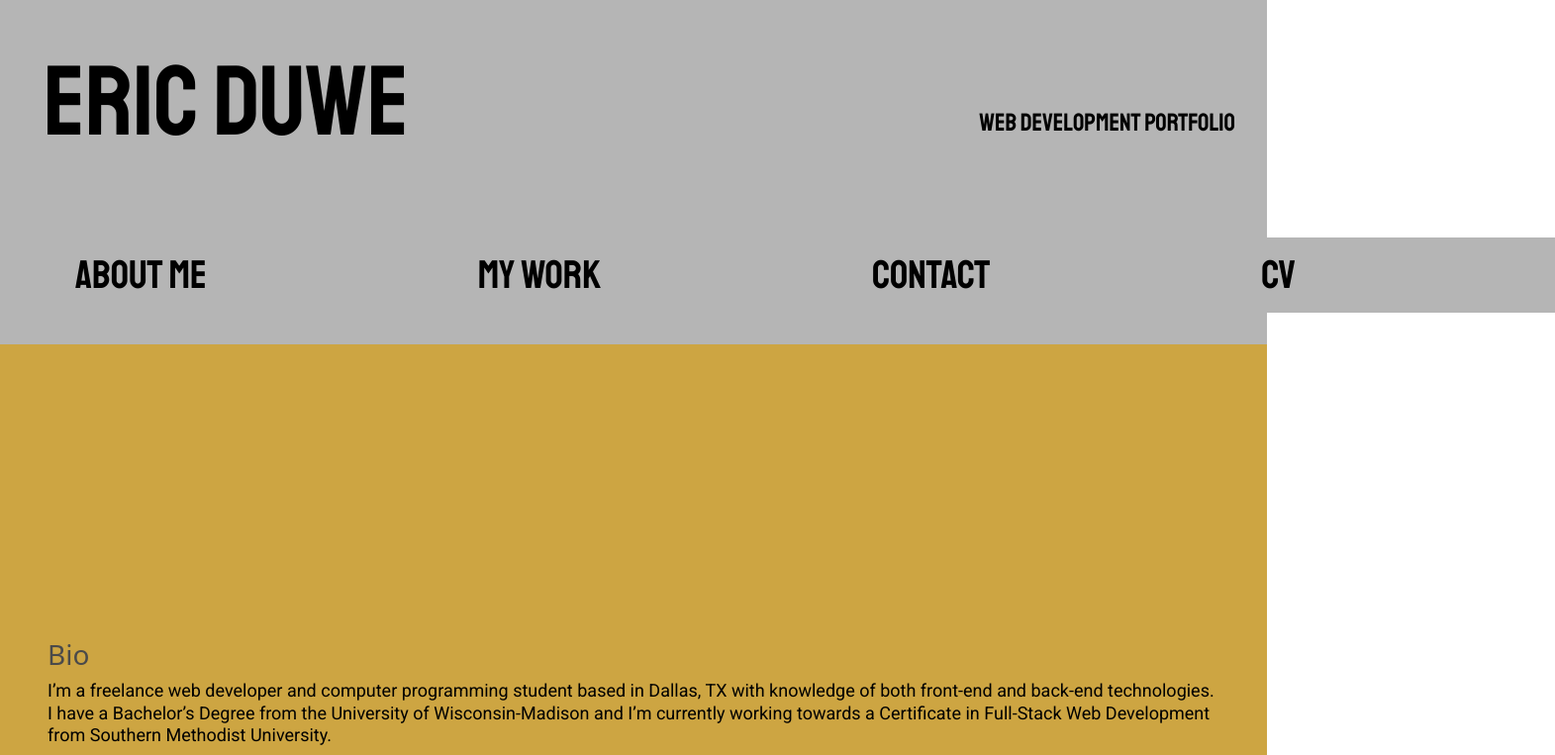
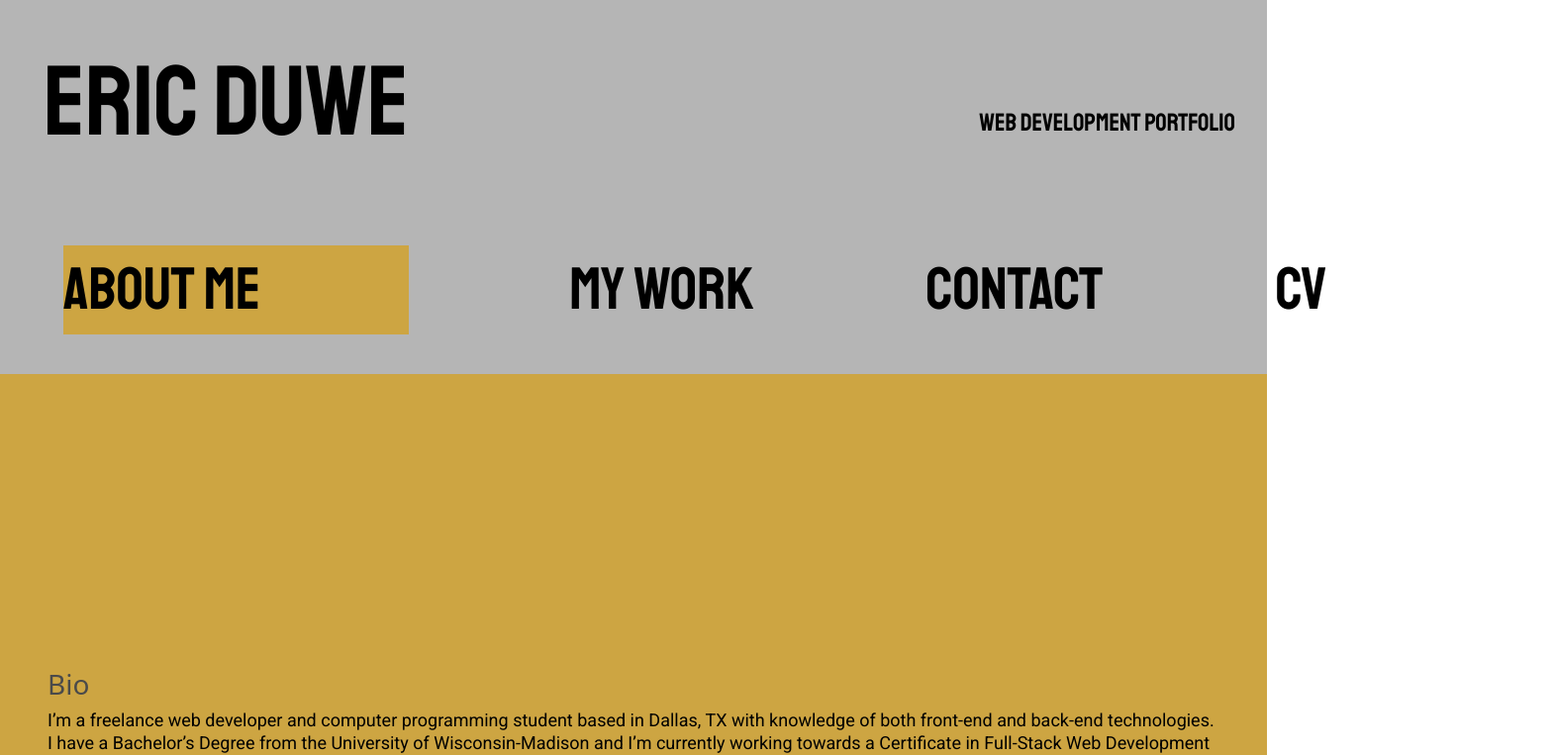
Before and after one commit to ericduwe/reactPortfolio, a React (Create React App) app in the folder reactportfolio/: page / in a window 1280 px wide. Shown: the top 763 px of the page at 99% size, 1571 px wide, since content can reach past the window. Built offline with nearby package versions, Linux system fonts and the light colour scheme.

Commit message:
fixed hamburger menu button

```diff
--- a/reactportfolio/src/components/Nav.js
+++ b/reactportfolio/src/components/Nav.js
@@ -1,24 +1,29 @@
 import React from 'react'
+
 import '../style.css'
 
 
 function Nav({currentPage, handlePageChange}) {
+    const [isActive, setisActive] = React.useState(false);
     return (
+
     <nav className="navbar has-background-grey-light is-spaced" role="navigation" aria-label="main navigation">
         <div className ="navbar-brand block">
             <h1 className="block navbar-item">Eric Duwe</h1>
-            <a role="button" className="navbar-burger" aria-label="menu" aria-expanded="false" id="burger" data-target="navbarBasicExample" onclick='toggleBurger()'>
+            <a onClick={() => {
+              setisActive(!isActive);
+            }} role="button" className={`navbar-burger burger ${isActive ? "is-active" : ""}`} aria-label="menu" aria-expanded="false" id="burger" data-target="navbar-menu" onclick='toggleBurger()'>
                 <span aria-hidden="true"></span>
                 <span aria-hidden="true"></span>
                 <span aria-hidden="true"></span>
             </a>
         </div>
         <h6>Web Development Portfolio</h6>
-        <ul className="navbar-menu has-background-grey-light" id="navbar-menu">
+        <ul className={`navbar-menu ${isActive ? "is-active" : ""}`} id="navbar-menu">
             <div className="navbar-start">
-                <li className="navbar-item"><a href="#about-me" onClick={() => handlePageChange("About")}>About Me</a></li>
-                <li className="navbar-item"><a href="#portfolio" onClick={() => handlePageChange('MyWork')}>My Work</a></li>
-                <li className="navbar-item"><a href="#contact" onClick={() => handlePageChange('Contact')}>Contact</a></li>
+                <li className={currentPage === 'About' ? 'nav-item-clicked' : 'navbar-item'}><a href="#about-me" onClick={() => handlePageChange("About")}>About Me</a></li>
+                <li className={currentPage === 'MyWork' ? 'nav-item-clicked' : 'navbar-item'}><a href="#portfolio" onClick={() => handlePageChange('MyWork')}>My Work</a></li>
+                <li className={currentPage === 'Contact' ? 'nav-item-clicked' : 'navbar-item'}><a href="#contact" onClick={() => handlePageChange('Contact')}>Contact</a></li>
                 <li className="navbar-item"><a href={"https://docs.google.com/document/d/1fA2QK3tCP5Js0bEtjsRqw7YkvB521kq_KTqpSSA40YE/edit?usp=sharing"} target="_blank">CV</a></li>
             </div>
         </ul>
--- a/reactportfolio/src/style.css
+++ b/reactportfolio/src/style.css
@@ -29,20 +29,31 @@ body {
 } */
 
 nav a {
-    margin-right: 250px;
+    margin-right: 150px;
     font-family: "Staatliches";
-    font-size: 40px;
+    font-size: 60px;
+
     text-decoration: none;
     color: #000
 
 }
 
+.nav-item-clicked {
+    margin-right: 150px;
+    font-family: "Staatliches";
+    font-size: 60px;
+    text-decoration: none;
+    color: #000;
+    background-color: var(--primary);
+    display: flex;
+    text-align: center;
+}
+
+
 nav a:hover {
-    margin-right: 250px;
-    display: flex;
-    justify-content: space-between;
+    margin-right: 150px;
     font-family: "Staatliches";
-    font-size: 40px;
+    font-size: 60px;
     color: gray;
     text-decoration: none;
     font-weight: bold;
```
